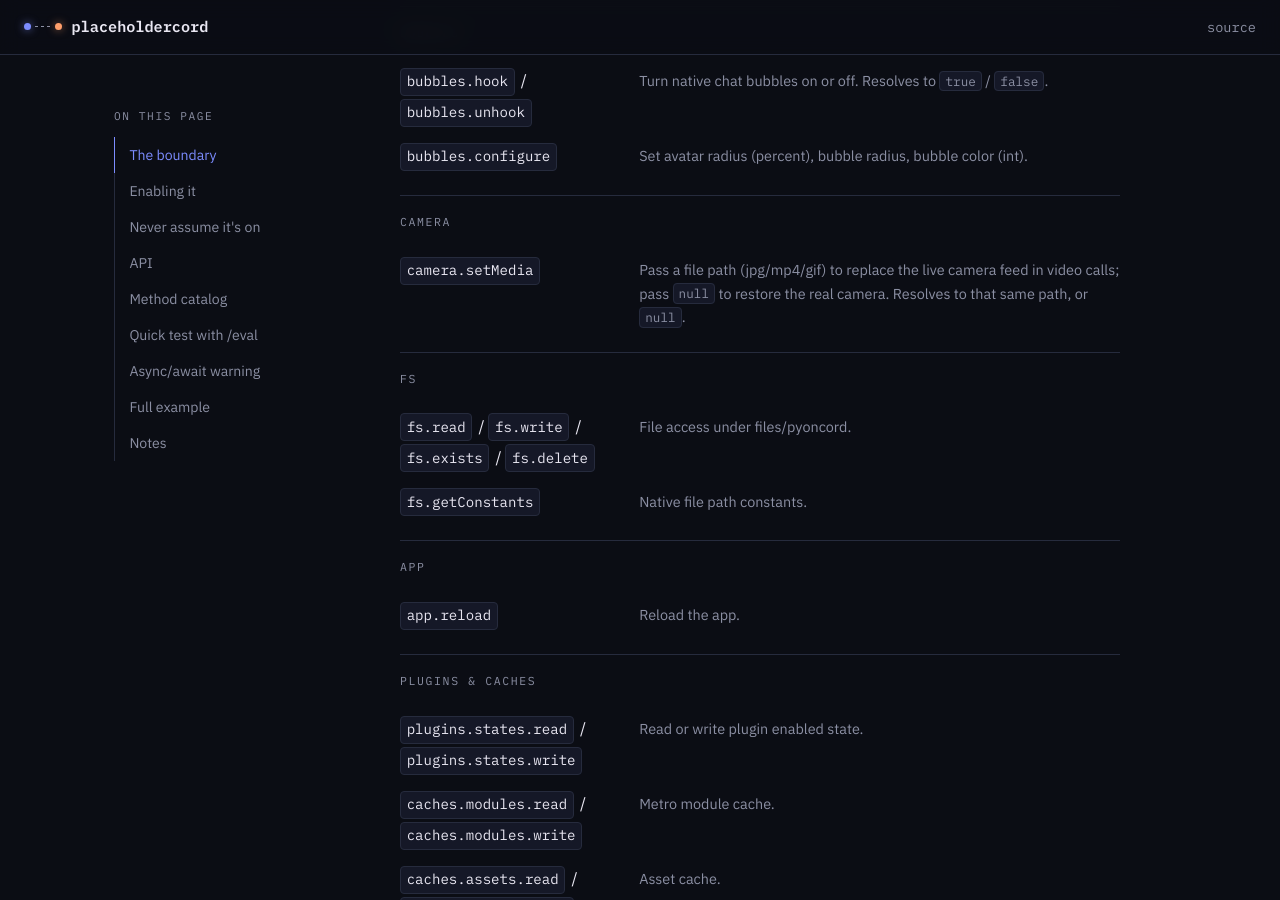
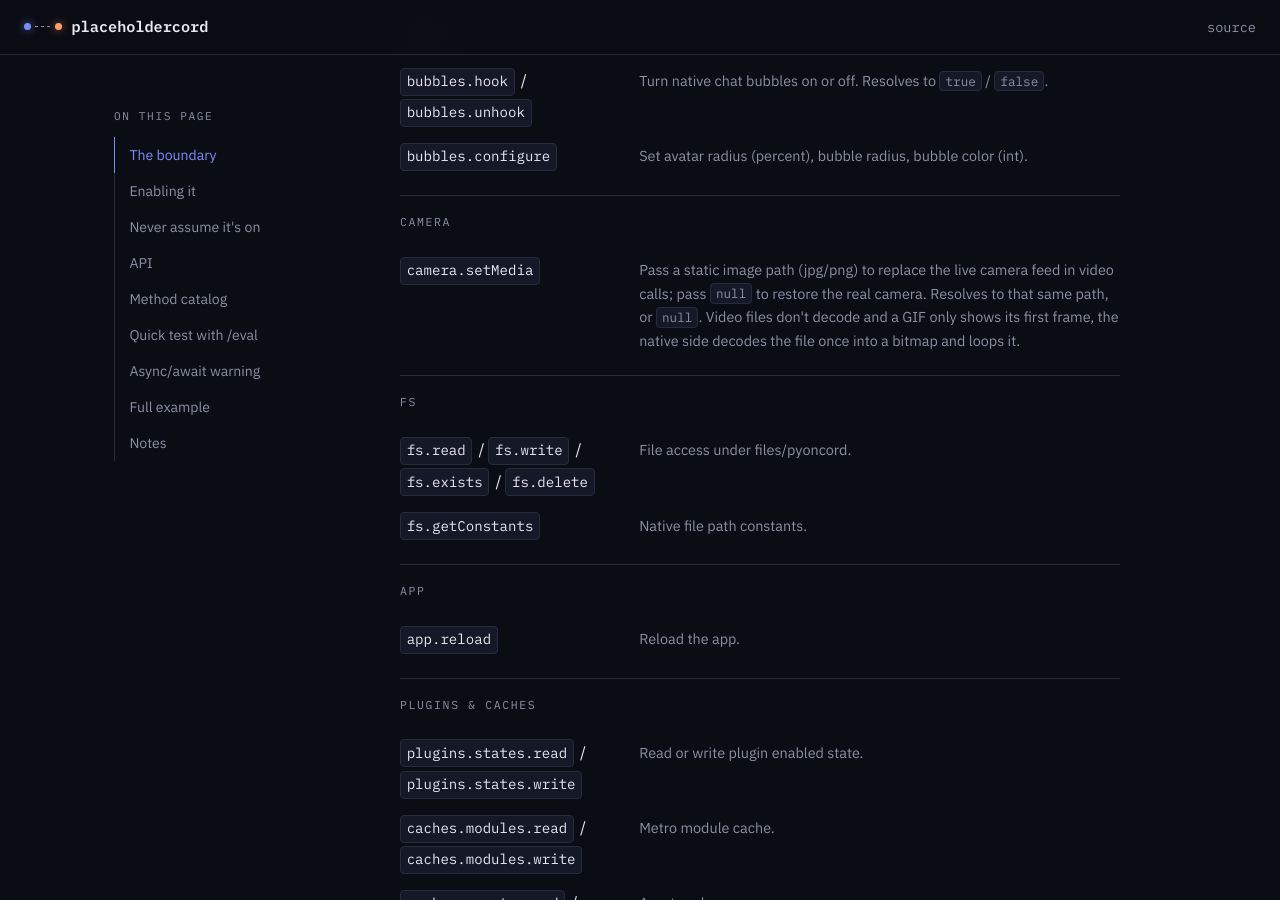
Before and after one commit to witorsell/placeholdercord-docs, a Jekyll site: the page built from docs/index.md, in a window 1280 px wide and 900 px high, scrolled down 3493 px. Built offline with Jekyll 4.4.1, drawn with Linux system fonts in a browser that asks for light colours; some of the changed text lies outside the part shown.

Commit message:
Correct virtual camera docs, only static images actually work

```diff
--- a/docs/index.md
+++ b/docs/index.md
@@ -109,8 +109,8 @@ native.bubbles.configure({
     bubbleColor: "#5865F2" // hex string, converted for you
 });
 
-// camera (virtual camera)
-native.camera.setMedia("/storage/emulated/0/DCIM/photo.jpg") // path to jpg/mp4/gif
+// camera (virtual camera), static images only, see the note below
+native.camera.setMedia("/storage/emulated/0/DCIM/photo.jpg") // path to a jpg/png
     .then(v => console.log(v));                              // resolves that same path
 native.camera.setMedia(null)                                 // disable, restore real camera
     .then(v => console.log(v));                              // resolves null
@@ -151,7 +151,7 @@ The names below are what `native.modules()` returns. Anything here is callable v
   <div class="catalog-group">
     <p class="catalog-group-name">camera</p>
     <dl>
-      <div class="catalog-row"><dt><code>camera.setMedia</code></dt><dd>Pass a file path (jpg/mp4/gif) to replace the live camera feed in video calls; pass <code>null</code> to restore the real camera. Resolves to that same path, or <code>null</code>.</dd></div>
+      <div class="catalog-row"><dt><code>camera.setMedia</code></dt><dd>Pass a static image path (jpg/png) to replace the live camera feed in video calls; pass <code>null</code> to restore the real camera. Resolves to that same path, or <code>null</code>. Video files don't decode and a GIF only shows its first frame, the native side decodes the file once into a bitmap and loops it.</dd></div>
     </dl>
   </div>
   <div class="catalog-group">
```
